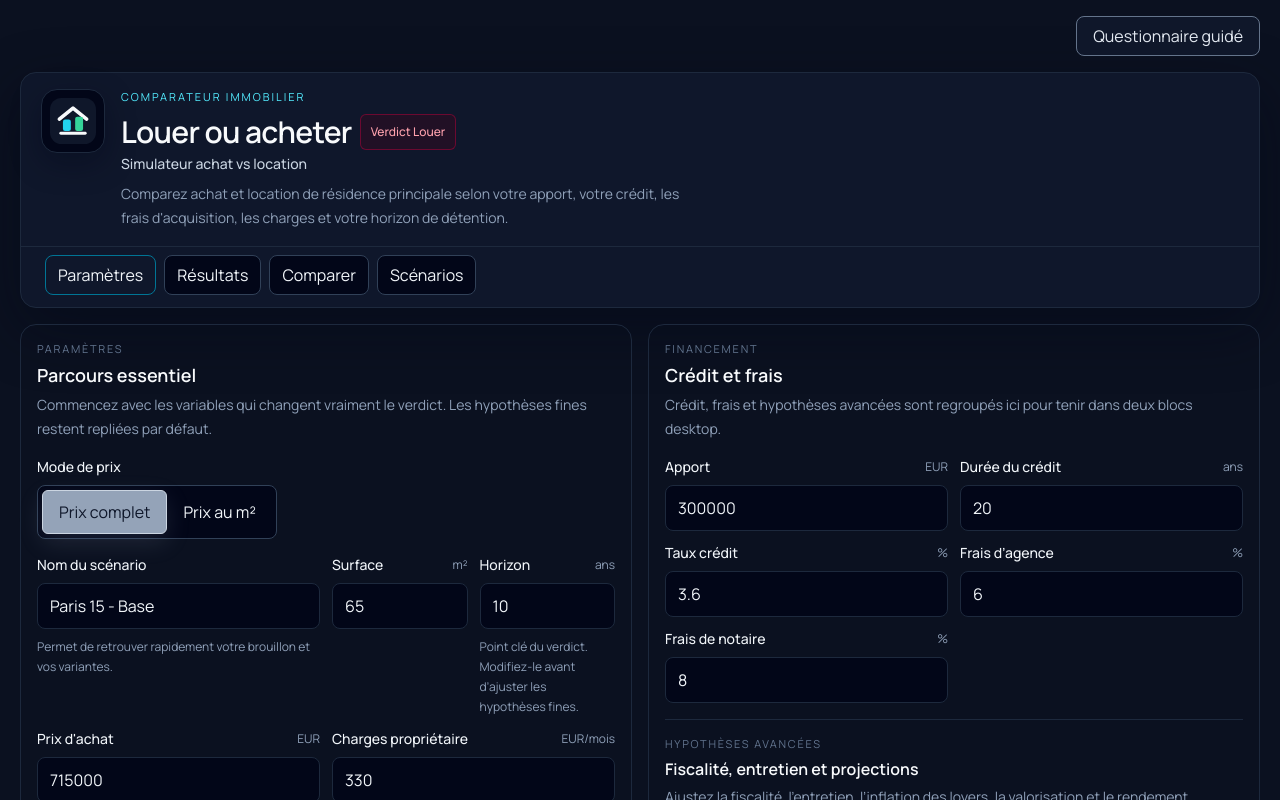
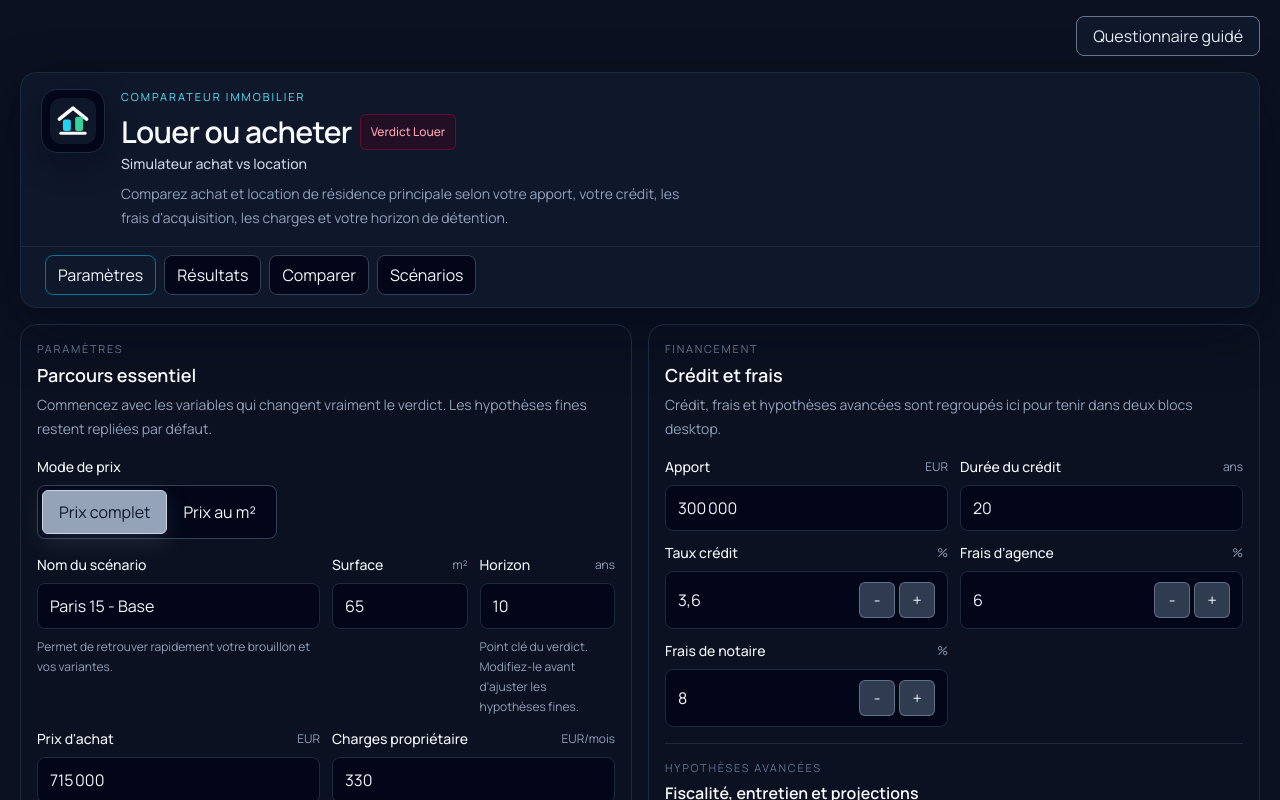
Before and after one commit to amorelpouliquen/acheter-ou-louer, a React (Vite) app: page / in a window 1280 px wide. Shown: the top 800 px of the page. Built offline with nearby package versions, Linux system fonts and the light colour scheme.

Commit message:
WIP preserve numeric input formatting

```diff
--- a/src/components/QuestionnaireRoute.jsx
+++ b/src/components/QuestionnaireRoute.jsx
@@ -84,18 +84,31 @@ function formatInputValue(value) {
   return value === null || value === undefined ? '' : String(value)
 }
 
+function formatDisplayNumber(value, decimals = 0) {
+  if (value === null || value === undefined || value === '') {
+    return ''
+  }
+
+  return new Intl.NumberFormat('fr-FR', {
+    minimumFractionDigits: 0,
+    maximumFractionDigits: decimals,
+  }).format(Number(value))
+}
+
 function parseInputNumber(rawValue) {
   if (rawValue.trim() === '') {
     return null
   }
 
-  const normalized = rawValue.replace(',', '.')
+  const normalized = rawValue.replace(/\s/g, '').replace(/\u202f/g, '').replace(',', '.')
   const parsed = Number(normalized)
   return Number.isFinite(parsed) ? parsed : null
 }
 
 function NumberField({ label, helper, unit, value, onChange, step = 1, min = 0 }) {
   const [inputValue, setInputValue] = useState(() => formatInputValue(value))
+  const [isEditing, setIsEditing] = useState(false)
+  const displayValue = isEditing ? inputValue : formatDisplayNumber(value, step < 1 ? 1 : 0)
 
   useEffect(() => {
     setInputValue(formatInputValue(value))
@@ -109,6 +122,18 @@ function NumberField({ label, helper, unit, value, onChange, step = 1, min = 0 }
     onChange(nextValue)
   }
 
+  function adjustValue(direction) {
+    const currentValue = parseInputNumber(inputValue)
+    const fallbackValue = Number.isFinite(Number(value)) ? Number(value) : min
+    const baseValue = currentValue ?? fallbackValue
+    const nextValue = Math.max(baseValue + step * direction, min)
+    setIsEditing(false)
+    setInputValue(formatInputValue(nextValue))
+    onChange(nextValue)
+  }
+
+  const showStepper = step < 1
+
   return (
     <label className="space-y-2">
       <div className="flex items-center justify-between gap-3">
@@ -116,16 +141,47 @@ function NumberField({ label, helper, unit, value, onChange, step = 1, min = 0 }
         {unit ? <span className="text-xs text-slate-400">{unit}</span> : null}
       </div>
       <div className="rounded-3xl border border-white/10 bg-slate-950/70 px-4 py-4 transition focus-within:border-cyan-300/70 focus-within:ring-2 focus-within:ring-cyan-300/15">
+        <div className="flex items-center gap-2">
           <input
             type="text"
             inputMode={step < 1 ? 'decimal' : 'numeric'}
             min={min}
             step={step}
-          value={inputValue}
+            value={displayValue}
+            onFocus={() => {
+              setIsEditing(true)
+              setInputValue(formatInputValue(value))
+            }}
             onChange={(event) => setInputValue(event.target.value)}
-          onBlur={(event) => commitValue(event.target.value)}
+            onBlur={(event) => {
+              commitValue(event.target.value)
+              setIsEditing(false)
+            }}
             className="w-full bg-transparent text-lg text-white outline-none placeholder:text-slate-500"
           />
+          {showStepper ? (
+            <div className="flex shrink-0 items-center gap-1">
+              <button
+                type="button"
+                onMouseDown={(event) => event.preventDefault()}
+                onClick={() => adjustValue(-1)}
+                className="cta-soft inline-flex h-10 w-10 items-center justify-center rounded-full text-base font-semibold"
+                aria-label={`Diminuer ${label}`}
+              >
+                -
+              </button>
+              <button
+                type="button"
+                onMouseDown={(event) => event.preventDefault()}
+                onClick={() => adjustValue(1)}
+                className="cta-soft inline-flex h-10 w-10 items-center justify-center rounded-full text-base font-semibold"
+                aria-label={`Augmenter ${label}`}
+              >
+                +
+              </button>
+            </div>
+          ) : null}
+        </div>
       </div>
       {helper ? <p className="text-sm leading-6 text-slate-400">{helper}</p> : null}
     </label>
--- a/src/components/ScenarioForm.jsx
+++ b/src/components/ScenarioForm.jsx
@@ -23,12 +23,23 @@ function formatInputValue(value) {
   return value === null || value === undefined ? '' : String(value)
 }
 
+function formatDisplayNumber(value, decimals = 0) {
+  if (value === null || value === undefined || value === '') {
+    return ''
+  }
+
+  return new Intl.NumberFormat('fr-FR', {
+    minimumFractionDigits: 0,
+    maximumFractionDigits: decimals,
+  }).format(Number(value))
+}
+
 function parseInputNumber(rawValue) {
   if (rawValue.trim() === '') {
     return null
   }
 
-  const normalized = rawValue.replace(',', '.')
+  const normalized = rawValue.replace(/\s/g, '').replace(/\u202f/g, '').replace(',', '.')
   const parsed = Number(normalized)
   return Number.isFinite(parsed) ? parsed : null
 }
@@ -44,6 +55,13 @@ function Field({ field, value, onChange }) {
         }
       : {}
   const [inputValue, setInputValue] = useState(() => formatInputValue(value))
+  const [isEditing, setIsEditing] = useState(false)
+  const displayValue =
+    field.type === 'number'
+      ? isEditing
+        ? inputValue
+        : formatDisplayNumber(value, field.decimals ? 1 : 0)
+      : value
 
   useEffect(() => {
     setInputValue(formatInputValue(value))
@@ -58,6 +76,18 @@ function Field({ field, value, onChange }) {
     onChange(field.id, nextValue)
   }
 
+  function adjustNumericValue(direction) {
+    const currentValue = parseInputNumber(inputValue)
+    const fallbackValue = Number.isFinite(Number(value)) ? Number(value) : field.min ?? 0
+    const baseValue = currentValue ?? fallbackValue
+    const nextValue = Math.max(baseValue + (field.step ?? 1) * direction, field.min ?? Number.NEGATIVE_INFINITY)
+    setIsEditing(false)
+    setInputValue(formatInputValue(nextValue))
+    onChange(field.id, nextValue)
+  }
+
+  const isStepperField = field.type === 'number' && field.decimals
+
   return (
     <label className="space-y-2">
       <div className="flex items-center justify-between gap-3">
@@ -65,9 +95,16 @@ function Field({ field, value, onChange }) {
         {field.unit ? <span className="text-xs text-slate-400">{field.unit}</span> : null}
       </div>
       <div className="rounded-lg border border-slate-800 bg-slate-950 px-3 py-2.5 transition focus-within:border-cyan-500 focus-within:ring-2 focus-within:ring-cyan-500/15">
+        <div className="flex items-center gap-2">
           <input
             type={field.type === 'number' ? 'text' : field.type}
-          value={field.type === 'number' ? inputValue : value}
+            value={field.type === 'number' ? displayValue : value}
+            onFocus={() => {
+              if (field.type === 'number') {
+                setIsEditing(true)
+                setInputValue(formatInputValue(value))
+              }
+            }}
             onChange={(event) => {
               if (field.type === 'number') {
                 setInputValue(event.target.value)
@@ -79,12 +116,36 @@ function Field({ field, value, onChange }) {
             onBlur={(event) => {
               if (field.type === 'number') {
                 commitNumericValue(event.target.value)
+                setIsEditing(false)
               }
             }}
             placeholder={field.placeholder}
             className="w-full bg-transparent text-base text-slate-100 outline-none placeholder:text-slate-500"
             {...commonProps}
           />
+          {isStepperField ? (
+            <div className="flex shrink-0 items-center gap-1">
+              <button
+                type="button"
+                onMouseDown={(event) => event.preventDefault()}
+                onClick={() => adjustNumericValue(-1)}
+                className="cta-soft inline-flex h-9 w-9 items-center justify-center rounded-md text-base font-semibold"
+                aria-label={`Diminuer ${field.label}`}
+              >
+                -
+              </button>
+              <button
+                type="button"
+                onMouseDown={(event) => event.preventDefault()}
+                onClick={() => adjustNumericValue(1)}
+                className="cta-soft inline-flex h-9 w-9 items-center justify-center rounded-md text-base font-semibold"
+                aria-label={`Augmenter ${field.label}`}
+              >
+                +
+              </button>
+            </div>
+          ) : null}
+        </div>
       </div>
       {field.helper ? <p className="text-xs leading-5 text-slate-400">{field.helper}</p> : null}
     </label>
```
Lines whose indentation alone changed are shown as unchanged.
